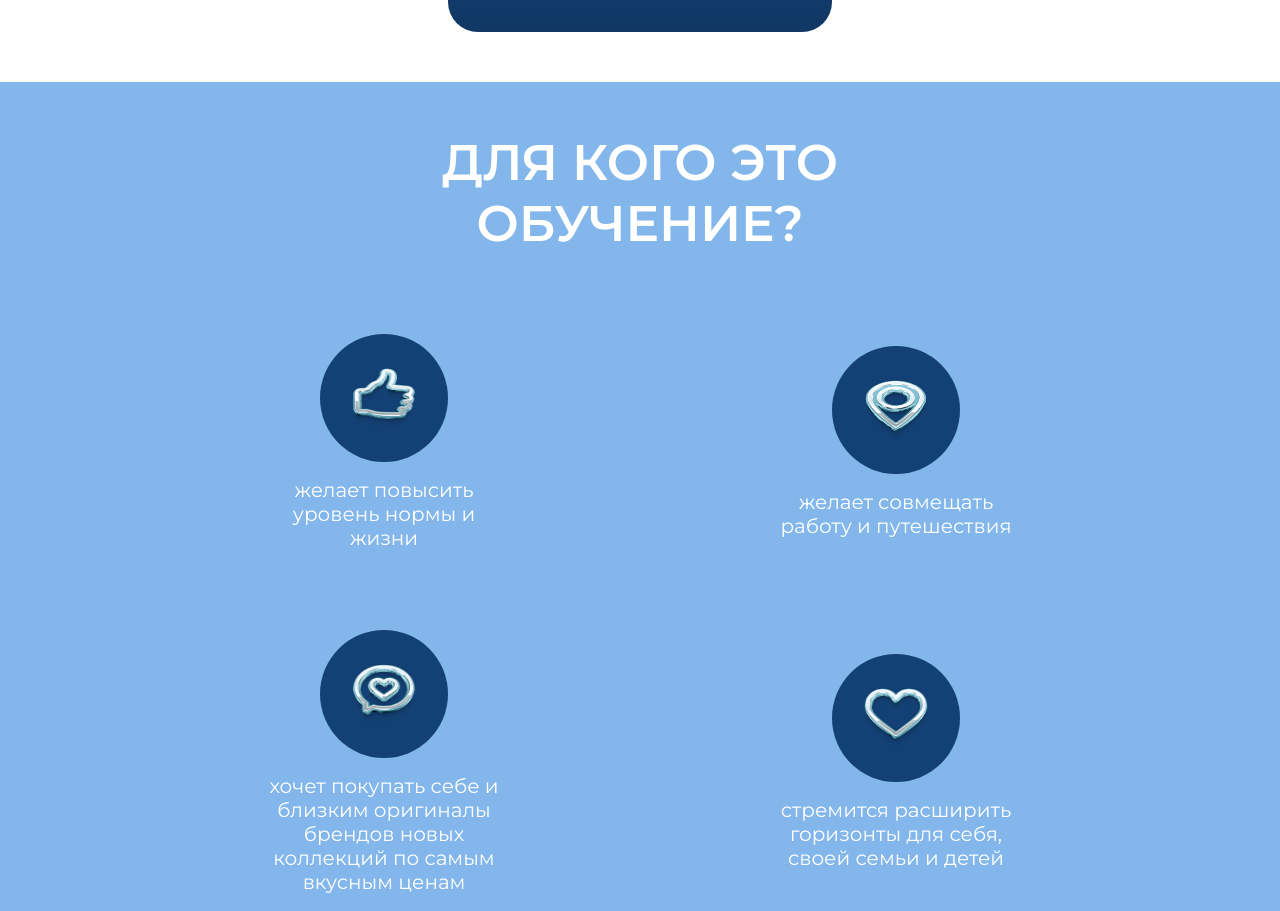
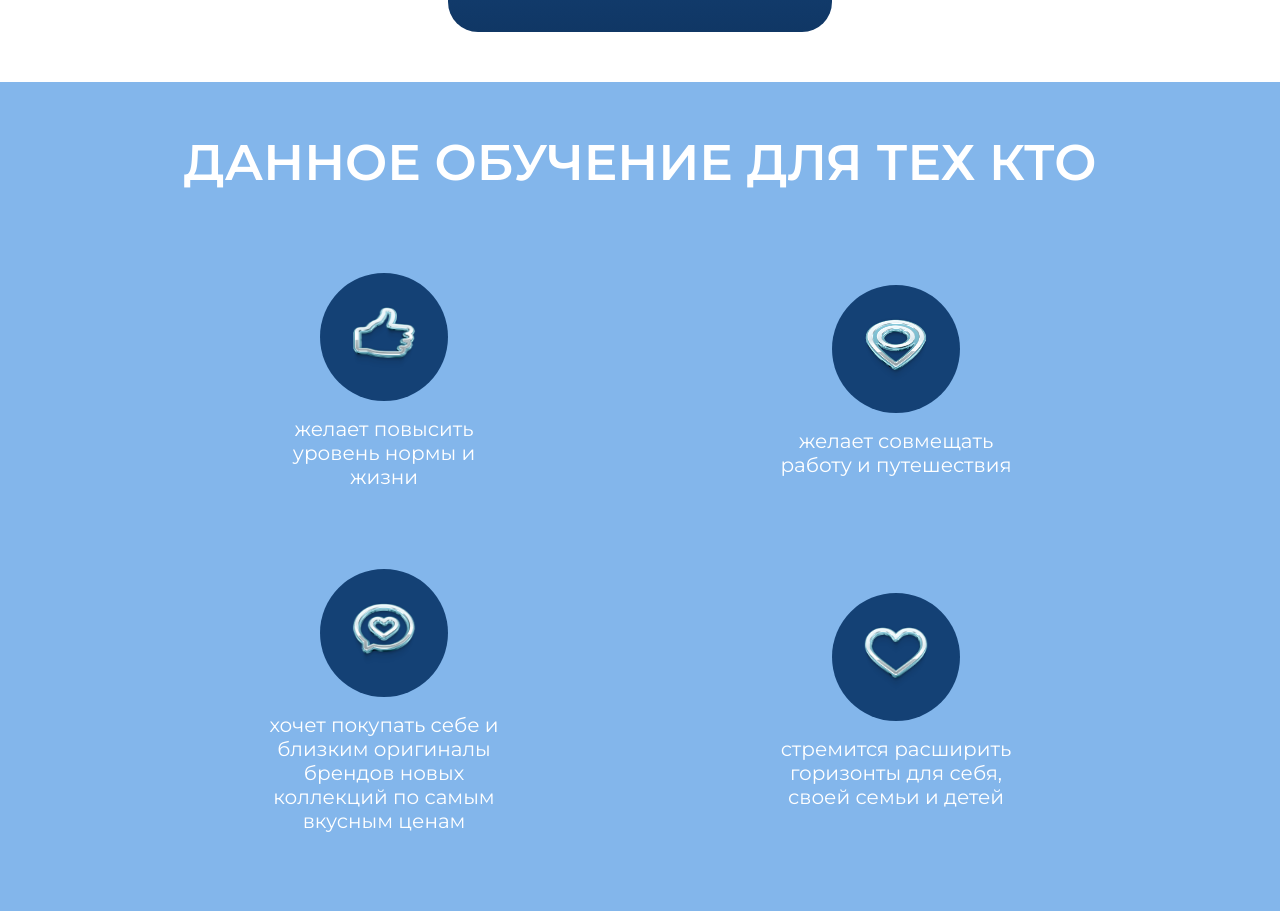
Before and after one commit to equaak/zara, a React (Create React App) app: page / in a window 1280 px wide. Shown: the part 4859-5770 px from the top of the page. Built offline with nearby package versions, Linux system fonts and the light colour scheme; no server answers.

Commit message:
who title changed

```diff
--- a/src/Main.js
+++ b/src/Main.js
@@ -320,7 +320,7 @@ const Main = () => {
 
           <div className='who-block'>
             <p className='who-title'>
-              ДЛЯ КОГО ЭТО <br></br>ОБУЧЕНИЕ?
+              ДАННОЕ ОБУЧЕНИЕ ДЛЯ ТЕХ КТО
             </p>
 
             <div className='who-content'>
```
